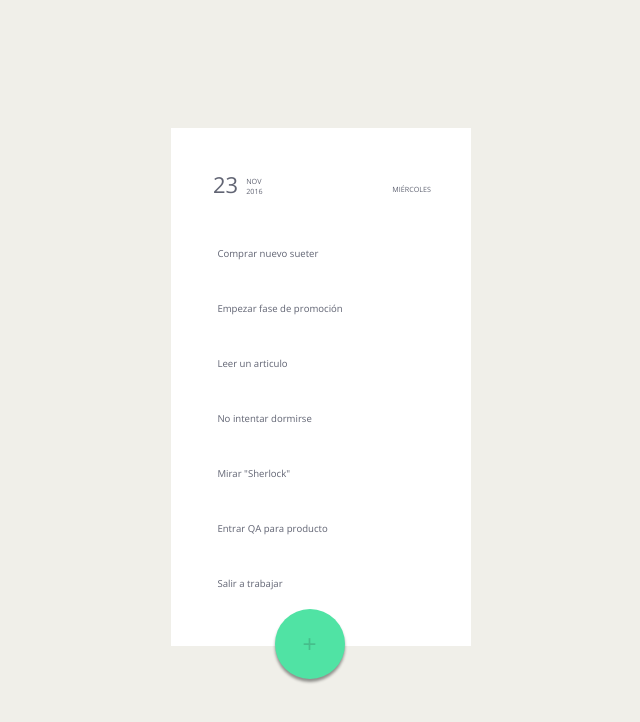
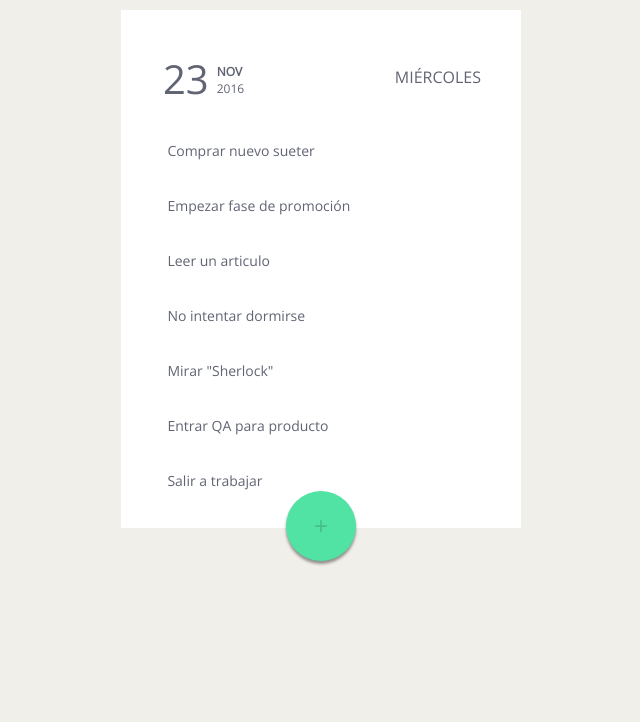
Before and after one commit to fercar123/Formulario_devlabs, a plain HTML site: page index.html in a window 1280 px wide. Shown: the whole page, without its empty margins (319-959 px from the left). Drawn offline with nearby package versions, Linux system fonts and the light colour scheme; files that its build step writes are made by us from their sources.

Commit message:
:sparkles: mejoras en estilo y tamaños

```diff
--- a/css/estilos.sass
+++ b/css/estilos.sass
@@ -15,12 +15,11 @@ body
 	font-family: $font-family
 	color: $color_font
 .formulario
-	width: 300px
+	width: 400px
 	height: 518.4px
-	margin: auto
+	margin: 10px auto
 	background: $main_form
-	margin-top: 10%
-	margin-bottom: 40px
+	position: relative
 
 
 
@@ -28,7 +27,7 @@ body
 	margin-bottom: 8px
 
 	.numero_fecha
-		font-size: 22px
+		font-size: 40px
 		float: left
 		margin-left: 42px
 		margin-top:  40.8px
@@ -37,13 +36,14 @@ body
 	.fecha_1
 		display: inline-block
 		text-align: left
-		font-size: 7.2px
+		font-size: 12px
 		margin-top: 40.8px
 		.mes
 			padding-top: 1em
+			font-weight: bold
 
 	.name_dia
-		font-size: 7.2px
+		font-size: 16px
 		float: right
 		.name_dia_1
 			margin-right: 40px
@@ -58,7 +58,7 @@ body
 		padding-left: 46.4px
 		padding-right: 46.4px
 		label
-			font-size: 9.6px
+			font-size: 14px
 		label:before
 			content: ''
 			background: transparent
@@ -96,15 +96,16 @@ body
 
 	display: inline-block
 	//height: 52.5px//35.66665px
-	width: 100%
-	position: relative
+	position: absolute
+	left: calc(50% - 35px)
+	//bottom: -35px
 
 
 
 
 	.boton
 		//padding: 1em
-		margin: 0 34.5%
+		//margin: 0 34.5%
 		background: $color_boton
 		color: #46be8b
 		border-style: none
```
